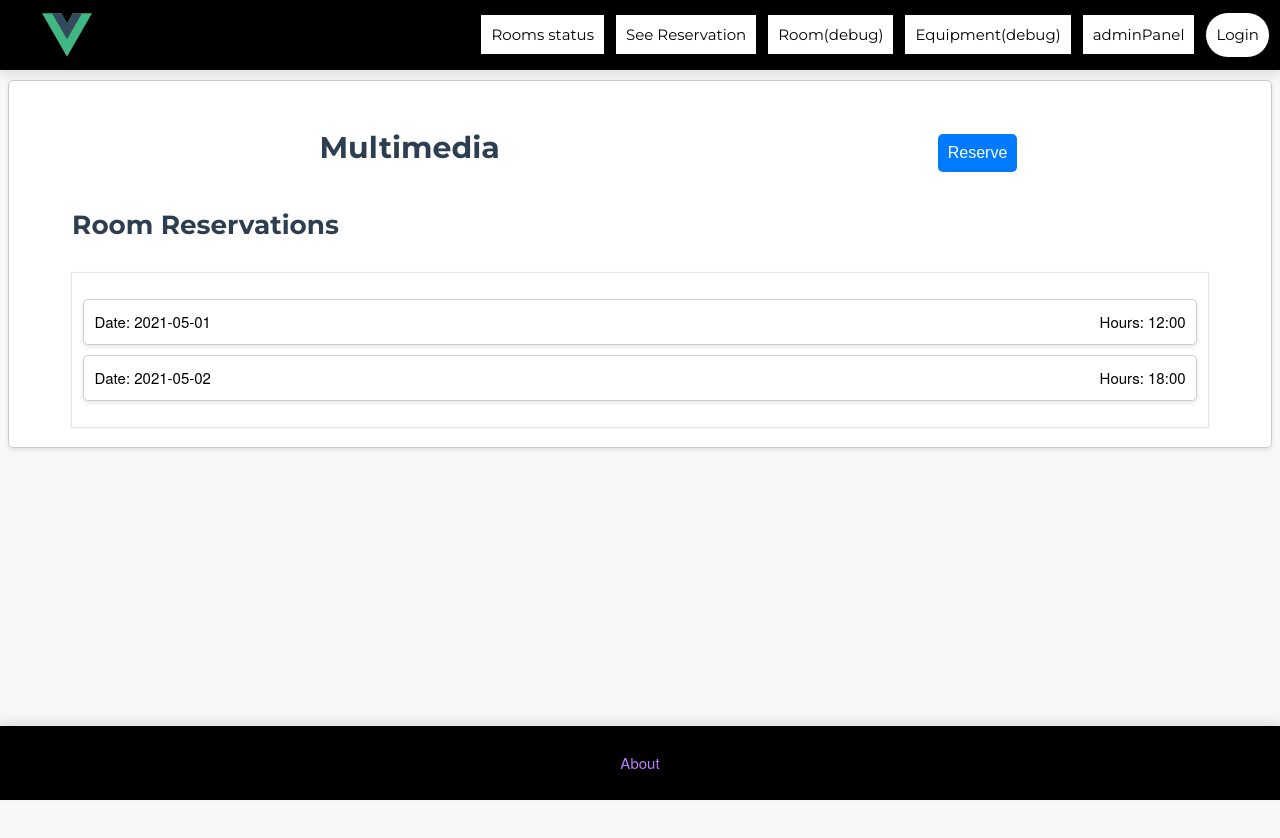
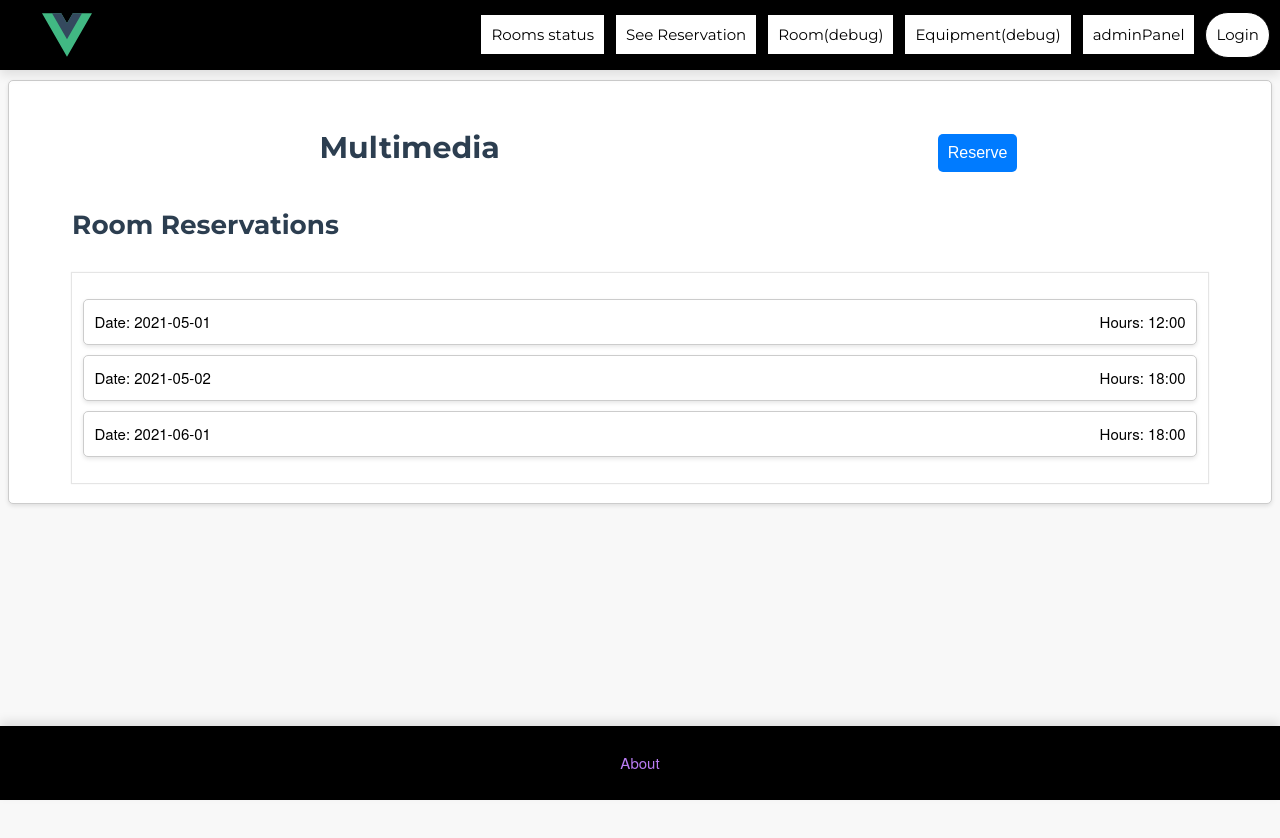
Before and after one commit to LucasKoc/MOD8-2223-GRA-KOCOGLU-SOLAN-SUN, a Vue app in the folder vue-project/: page /rooms/1 in a window 1280 px wide. Shown: the top 838 px of the page. Built offline with nearby package versions, Linux system fonts and the light colour scheme; a web font is replaced by a local one.

Commit message:
Improving See reservation

```diff
--- a/vue-project/src/components/EquipRes.vue
+++ b/vue-project/src/components/EquipRes.vue
@@ -19,7 +19,8 @@
 
     const submitForm = () => {
         const reservation = {
-            time: reservationHours.value
+            time: reservationHours.value,
+            user: userfunc.getConnectedUser().id || 0
         };
         const equip = equipment.filter((e) => e.id === selectedEquipmentId.value)[0]
         equip.reservations = reservation;
--- a/vue-project/src/services/room.js
+++ b/vue-project/src/services/room.js
@@ -15,9 +15,9 @@ function getRoom (id) {
   return rooms.find(room => room.id == id)
 }
 
-addRoom({roomname: "Kitchen 1", roomtype: "kitchen", reservation: [{date: "2021-05-01", time: "12:00", userid: 1}, {date: "2021-05-02", time: "18:00", userid: 1}]});
+addRoom({roomname: "Kitchen 1", roomtype: "kitchen", reservation: [{date: "2021-05-01", time: "12:00", userid: 1}, {date: "2021-05-02", time: "18:00", userid: 1}, {date: "2021-06-01", time: "18:00", userid: 2}]});
 addRoom({roomname: "Kitchen 2", roomtype: "kitchen", reservation: [{date: "2021-06-01", time: "18:00", userid: 2}]});
-addRoom({roomname: "Theater Room", roomtype: "multimedia", reservation: []});
+addRoom({roomname: "Theater Room", roomtype: "multimedia", reservation: [{date: "2021-06-01", time: "18:00", userid: 2}, {date: "2021-06-01", time: "18:00", userid: 2}]});
 
 export default function roomData() {
     return {
--- a/vue-project/src/views/ReservationView.vue
+++ b/vue-project/src/views/ReservationView.vue
@@ -1,9 +1,33 @@
 <script setup>
     import { ref } from 'vue';
-    const roomReservations = ref([
-        { id: 1, room: 'Room 101', date: '2023-10-01', hours: '10:00 AM - 12:00 PM' },
-        { id: 2, room: 'Room 202', date: '2023-10-03', hours: '02:00 PM - 04:00 PM' },
-    ]);
+    import roomData from '../services/room';
+    import equipmentData from '../services/equipment';
+    import userData from '../services/user';
+
+    const user = ref(userData().getConnectedUser());
+    const room = ref(roomData().getRooms());
+    const equip = ref(equipmentData().getEquipments());
+
+    console.log(getRoombyId())
+    console.log(room.value);
+    console.log(equip.value);
+    console.log(user.value.id)
+
+    function getRoombyId(){
+        let roombyid = []
+        for (let i = 0; i < room.value.length; i++){
+            for (let j =0; j < room.value[i].reservation.length; j++){
+                if (room.value[i].reservation[j].userid === user.value.id){
+                    let data = room.value[i].reservation[j]
+                    data.roomname = room.value[i].roomname
+                    roombyid.push(data)
+                }
+            }
+        }
+        return roombyid
+    }
+
+    const roomReservations = ref(getRoombyId());
 
     const equipmentReservation = ref('Equipment A');
 </script>
@@ -17,7 +41,7 @@
                 <div class="reservation">
                     <ul>
                         <li v-for="roomReservation in roomReservations" :key="roomReservation.id">
-                            <span>Room: {{ roomReservation.room }}</span>
+                            <span>Room: {{ roomReservation.roomname }}</span>
                             <span>Date: {{ roomReservation.date }}</span>
                             <span>Hours: {{ roomReservation.hours }}</span>
                         </li>
--- a/vue-project/src/views/RoomView.vue
+++ b/vue-project/src/views/RoomView.vue
@@ -11,7 +11,6 @@
     const roomReservations = ref(room.reservation);
 
     function saveData(data) {
-        console.log(data);
         if (data){
             room.reservation.push(data);
         }
```
